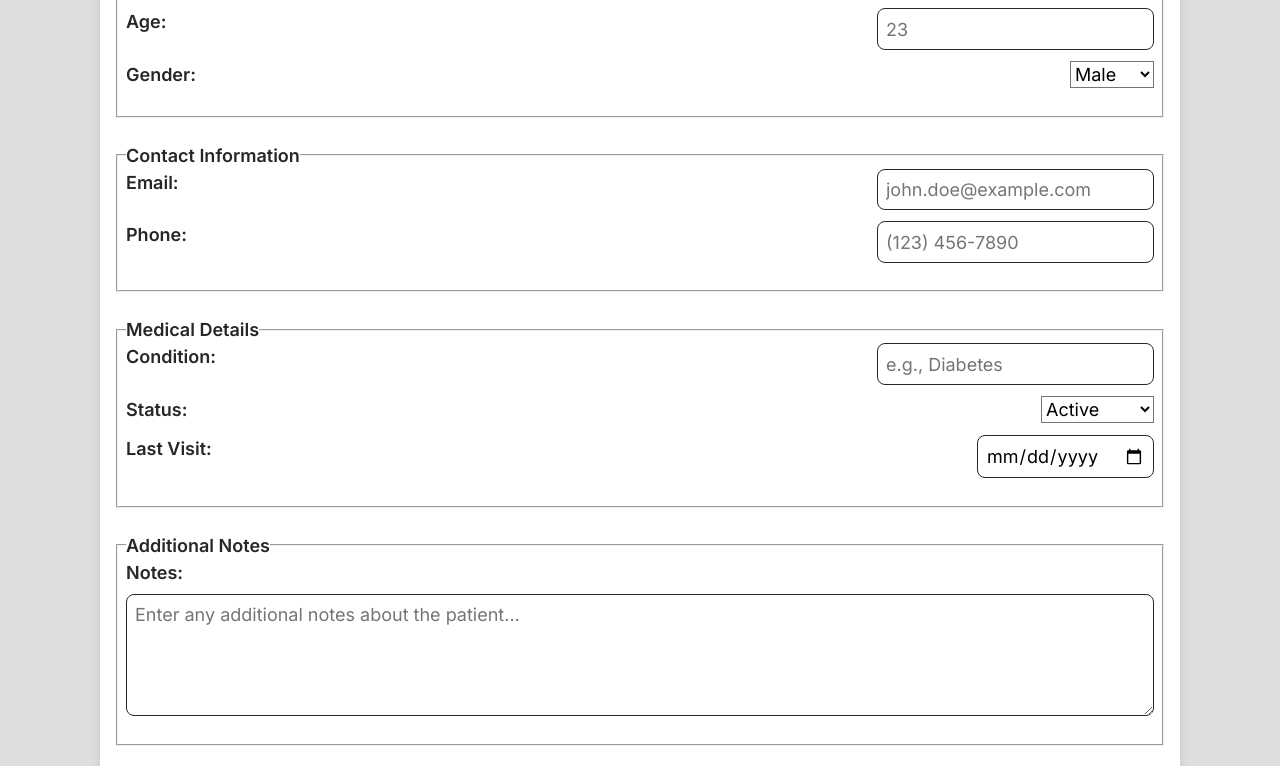
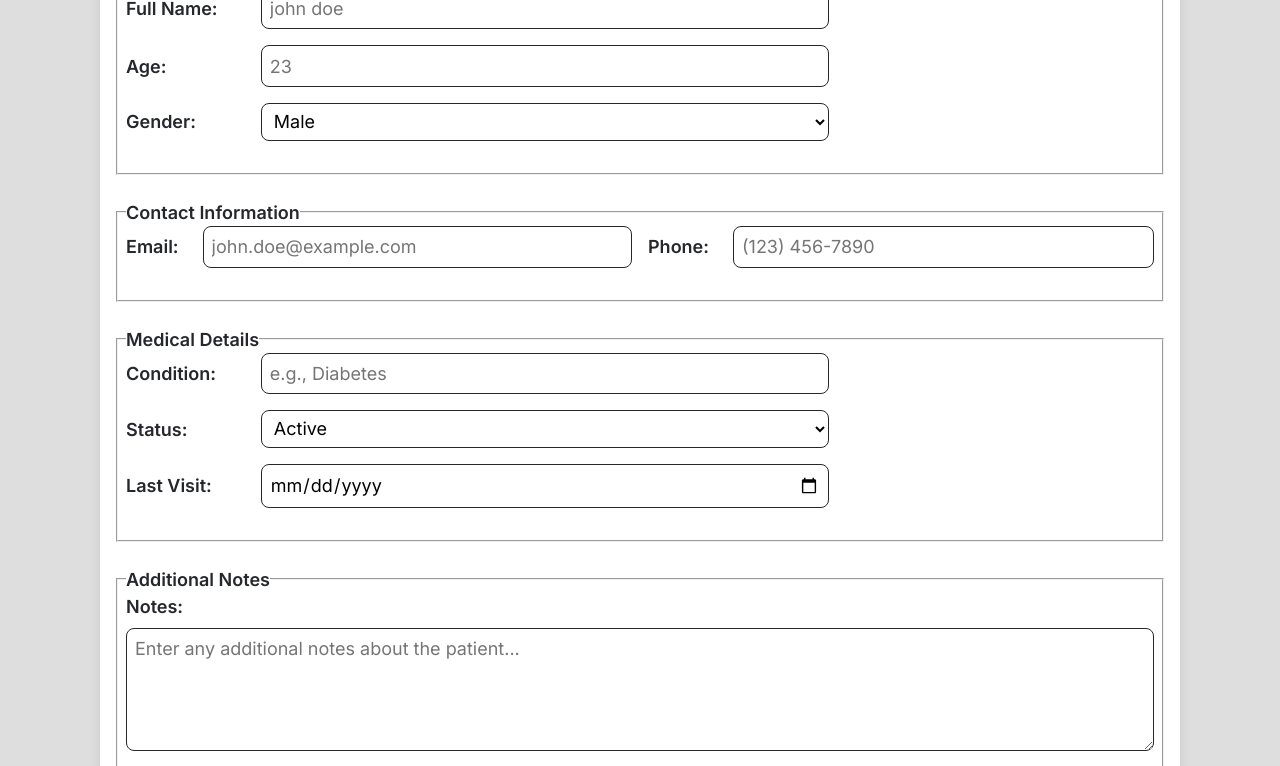
Before and after one commit to Fuego-fuego/MediTrack, a website: page index.html in a window 1280 px wide. Shown: the part 210-976 px from the top of the page. Drawn offline with Linux system fonts and the light colour scheme.

Commit message:
feat: add form layout and styles

```diff
--- a/index.html
+++ b/index.html
@@ -47,7 +47,7 @@
         <form action="">
           <div class="flow">
             <!-- personal information -->
-            <fieldset class="add-patient-form-fieldset">
+            <fieldset class="add-patient-form-fieldset ">
               <legend class="capitalize fw-semi-bold">personal information</legend>
               <!-- full name -->
               <div class="add-patient-form-input-wrapper">
@@ -69,15 +69,15 @@
               </div>
             </fieldset>
             <!-- contact information -->
-            <fieldset class="add-patient-form-fieldset">
+            <fieldset class="add-patient-form-fieldset even-columns">
               <legend class="capitalize fw-semi-bold">contact information</legend>
               <!-- email -->
-              <div class="add-patient-form-input-wrapper">
+              <div class="add-patient-form-contact-input-wrapper | add-patient-form-input-wrapper">
                 <label class="capitalize fw-semi-bold" for="email"> email:</label>
                 <input type="email" name="email" id="email" placeholder="john.doe@example.com" required>
               </div>
               <!-- phone -->
-              <div class="add-patient-form-input-wrapper">
+              <div class="add-patient-form-contact-input-wrapper | add-patient-form-input-wrapper">
                 <label class="capitalize fw-semi-bold" for="phone"> phone:</label>
                 <input type="tel" name="phone" id="phone" placeholder="(123) 456-7890" required>
               </div>
@@ -107,7 +107,7 @@
               </div>
             </fieldset>
             <!-- Additional Notes -->
-            <fieldset class="add-patient-form-fieldset">
+            <fieldset class="add-patient-form-fieldset ">
               <legend class="capitalize fw-semi-bold">Additional Notes</legend>
               <!-- notes -->
               <div class="add-patient-form-textarea-wrapper">
--- a/src/style.css
+++ b/src/style.css
@@ -179,6 +179,10 @@ textarea{
   background:var(--input-bg);
 }
 
+main{
+  margin-block: 2rem 3rem;
+}
+
 /* ===========================
 4. COMPONENTS
 ===========================*/
@@ -232,11 +236,24 @@ textarea{
 
 .add-patient-form-input-wrapper{
   display: flex;
+  flex-direction: column;
   justify-content: space-between;
-  gap:2rem;
-  margin-bottom: 0.7rem;
+  gap:1.2rem;
+  margin-bottom: 1rem;
 }
 
+@media (min-width: 30em) {
+  .add-patient-form-input-wrapper{
+    flex-direction: row;
+    align-items: center;
+    gap:2rem;
+  }
+}
+@media (min-width: 50em) {
+  .add-patient-form-contact-input-wrapper{
+    gap:1.5rem;
+  }
+}
 
 .add-patient-form-textarea-wrapper{
   display: flex;
@@ -245,13 +262,25 @@ textarea{
   margin-bottom: 0.7rem;
 }
 .add-patient-form-input-wrapper input,
+.add-patient-form-input-wrapper select,
 .add-patient-form-textarea-wrapper textarea{
-
+  flex-grow: 1;
   border-radius: var(--border-radius-400);
   border:var(--border-input);
   padding: 0.4rem 0.5rem;
 }
 
+@media(min-width:50em){
+  .add-patient-form-input-wrapper input,
+  .add-patient-form-input-wrapper select{
+    max-width: 50ch;
+    margin-inline-end: auto;
+  }
+}
+
+.add-patient-form-input-wrapper label{
+  flex-basis:10%;
+}
 
 
 /* Footer */
@@ -329,3 +358,14 @@ textarea{
 :where(.flow > *:not(:first-child)) {
   margin-top: 1.5rem;
 }
+
+.even-columns{
+  display: grid;
+}
+@media (min-width: 56em) {
+  .even-columns{
+    grid-template-columns: repeat(2, 1fr);
+    grid-auto-flow: column;
+    gap:1rem;
+  }
+}
```
